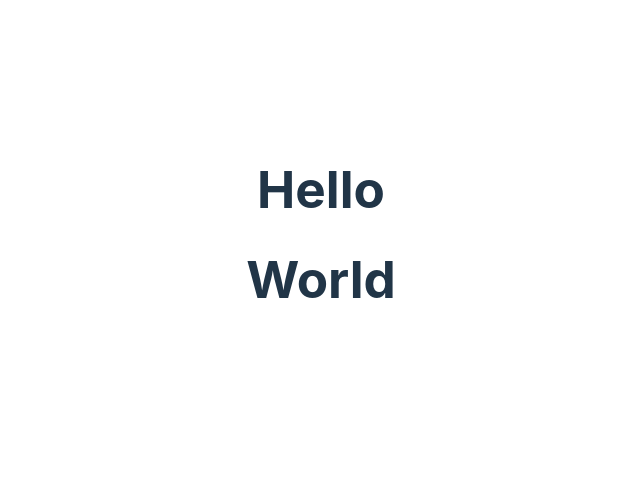
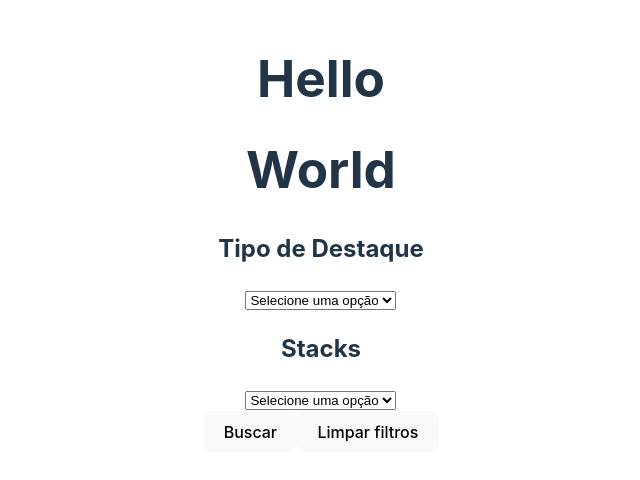
Before and after one commit to tryber/dev-na-pratica-01, a React (Vite) app in the folder app/: page / in a window 1280 px wide. Shown: the part 166-646 px from the top of the page, without its empty margins (319-959 px from the left). Built offline with nearby package versions, Linux system fonts and the light colour scheme.

Commit message:
Iniciando Search

```diff
--- /dev/null
+++ b/app/src/components/Search.tsx
@@ -0,0 +1,32 @@
+import React, { useState } from 'react';
+
+function Search(): JSX.Element {
+  const [filter, setFilter] = useState({
+    tipoDestaque: '',
+    stacks: '',
+  });
+  return (
+    <section>
+      <form>
+        <div>
+          <h2>Tipo de Destaque</h2>
+          <select>
+            <option value="" disabled selected>Selecione uma opção</option>
+            <option>teste</option>
+          </select>
+        </div>
+        <div>
+          <h2>Stacks</h2>
+          <select>
+            <option value="" disabled selected>Selecione uma opção</option>
+            <option>teste</option>
+          </select>
+        </div>
+      </form>
+      <button type="button">Buscar</button>
+      <button type="button">Limpar filtros</button>
+    </section>
+  );
+}
+
+export default Search;
--- a/app/src/page/Home.tsx
+++ b/app/src/page/Home.tsx
@@ -1,10 +1,12 @@
 import React from 'react';
+import Search from '../components/Search';
 
 function Home(): JSX.Element {
   return (
     <div>
       <h1>Hello</h1>
       <h1>World</h1>
+      <Search />
     </div>
   );
 }
```
